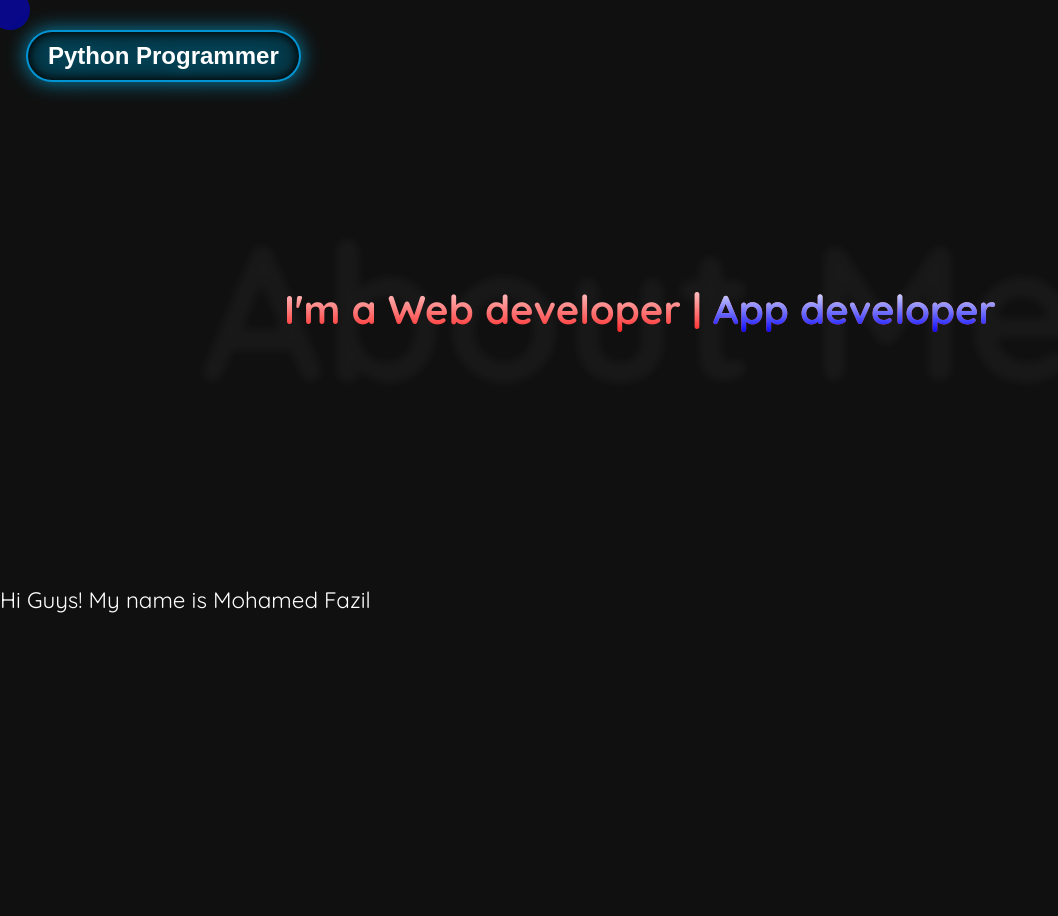
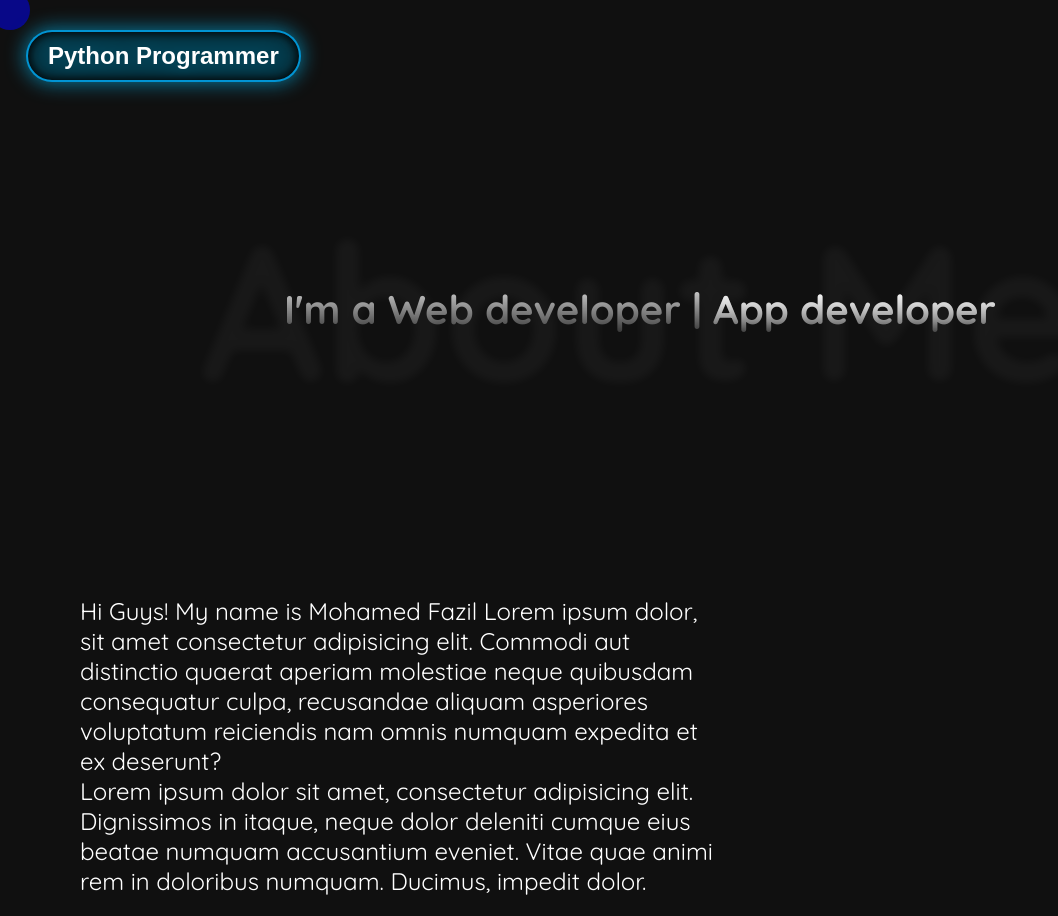
Before and after one commit to MohamedFazil89/MyPortFolio-, a React (Create React App) app: page /About in a window 1280 px wide. Shown: the whole page, without its empty margins (0-1058 px from the left). Before the commit the page ends 800 px from the top, so only its background shows below. Built offline with nearby package versions, Linux system fonts and the light colour scheme; a web font is replaced by a local one.

Commit message:
About.css change

```diff
--- a/src/Pages/About.jsx
+++ b/src/Pages/About.jsx
@@ -25,9 +25,17 @@ export default function About() {
 
             </div>
             <section className="About">
-                <p>Hi Guys! My name is <span>Mohamed Fazil</span></p>
+                <p>Hi Guys! My name is <span>Mohamed Fazil</span> Lorem ipsum dolor,
+                    sit amet consectetur adipisicing elit. Commodi aut distinctio
+                    quaerat aperiam molestiae neque quibusdam consequatur culpa,
+                    recusandae aliquam asperiores voluptatum reiciendis nam
+                    omnis numquam expedita et ex deserunt?</p>
+                <p>Lorem ipsum dolor sit amet, consectetur adipisicing elit.
+                    Dignissimos in itaque, neque dolor deleniti cumque eius
+                    beatae numquam accusantium eveniet. Vitae quae animi
+                    rem in doloribus numquam. Ducimus, impedit dolor.</p>
 
-                </section>
+            </section>
 
 
         </>
--- a/src/styles/About.css
+++ b/src/styles/About.css
@@ -19,6 +19,7 @@
   opacity: .2;
 }
 
+
 /* .About-container h1{
   font-size: 3rem;
   background: linear-gradient(red, blue);
@@ -27,17 +28,20 @@
 } */
 .About-container .About-Title{
   font-size: 2.5rem;
-  background: linear-gradient(white, red);
+  background: linear-gradient(white, transparent);
   background-clip: text;
   color: transparent;
   font-weight: bolder;
   /* box-shadow: 0 0 1px white; */
   padding: 10px 20px;
   cursor: pointer;
+  /* color: white; */
+  /* text-shadow: 0 0 10px white; */
+
 
 }
 .About-container .About-Title span{
-  background: linear-gradient(white, blue);
+  background: linear-gradient(white, transparent);
   background-clip: text;
   color: transparent;
 }
@@ -45,9 +49,11 @@
 .About{
   display: flex;
   flex-wrap: wrap;
-  /* margin-top: 15rem; */
-  font-size: 1.4rem;
+  margin: 5rem;
+  font-size: 1.5rem;
   position: relative;
-  top: 50px;
+  top: 60px;
+  width: 50%;
+
 
 }
--- a/src/styles/Navbar.css
+++ b/src/styles/Navbar.css
@@ -17,8 +17,8 @@
 }
 
 nav {
-    position: relative;
-    top: 0;
+    position: sticky;
+    top: 10px;
     /* font-family: system-ui, -apple-system, BlinkMacSystemFont, 'Segoe UI', Roboto, Oxygen, Ubuntu, Cantarell, 'Open Sans', 'Helvetica Neue', sans-serif; */
     font-size: 1.3rem;
     /* background-color: rgba(256,.5,.3,.3); */
```
